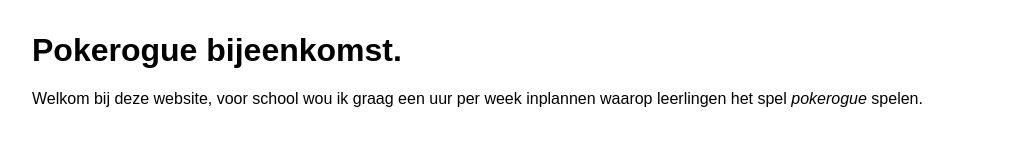
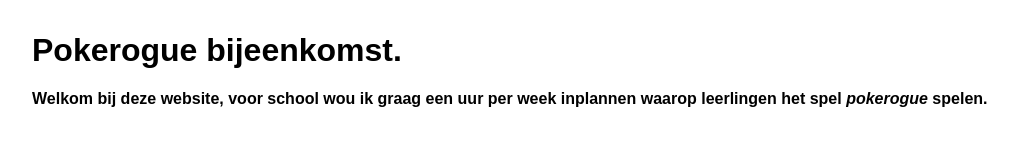
Before and after one commit to 7ephyr13/SGOOLDINGES2, a plain HTML site: page index.html in a window 1280 px wide. Shown: the whole page, without its empty margins (0-1018 px from the left). Drawn offline with Linux system fonts and the light colour scheme.

Commit message:
WebLab Run 16-11-2026 10:42:12 (UTC+01:00)

```diff
--- a/index.html
+++ b/index.html
@@ -8,7 +8,7 @@
 </head>
 <body>
   <h1>Pokerogue bijeenkomst.</h1>
-<p>Welkom bij deze website, voor school wou ik graag een uur per week inplannen waarop leerlingen het spel <i>pokerogue</i> spelen.
+<p><h4>Welkom bij deze website, voor school wou ik graag een uur per week inplannen waarop leerlingen het spel <i>pokerogue</i> spelen. </h4></p>
   <script src="script.js"></script>
 </body>
 </html>
```
Also changed, not shown: 1 other file.
